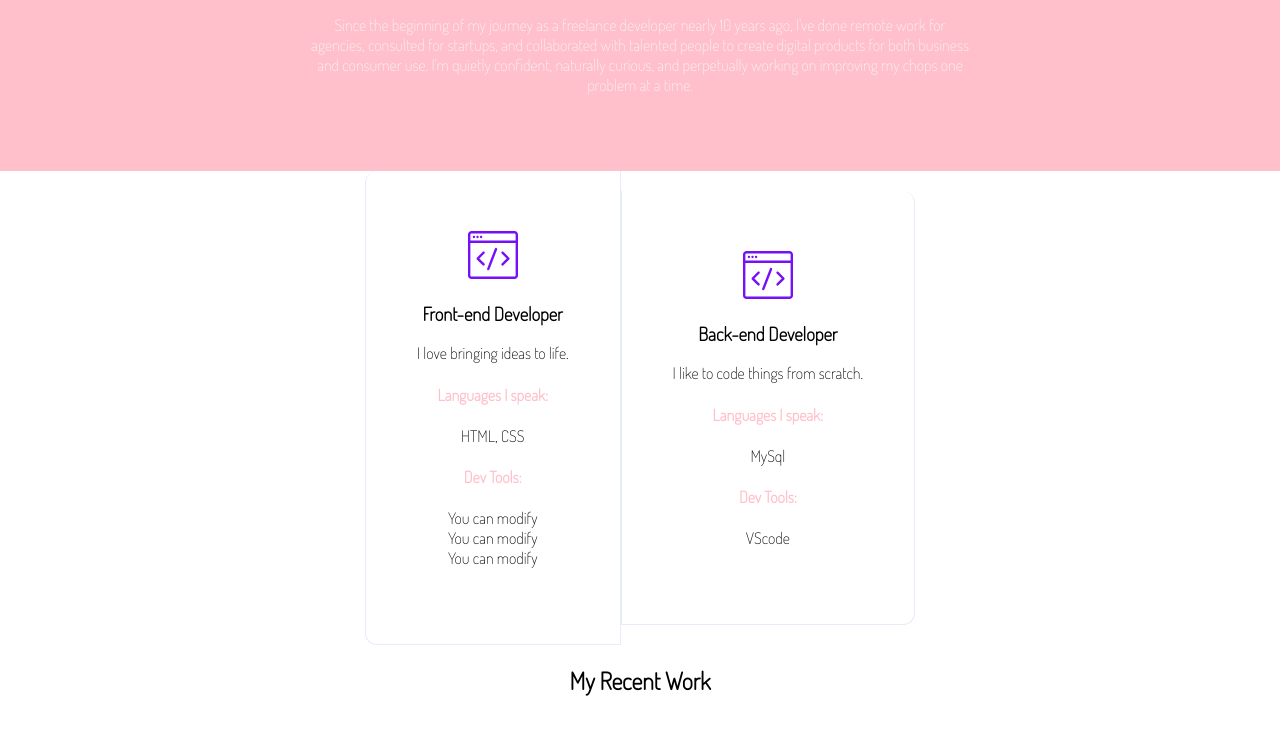
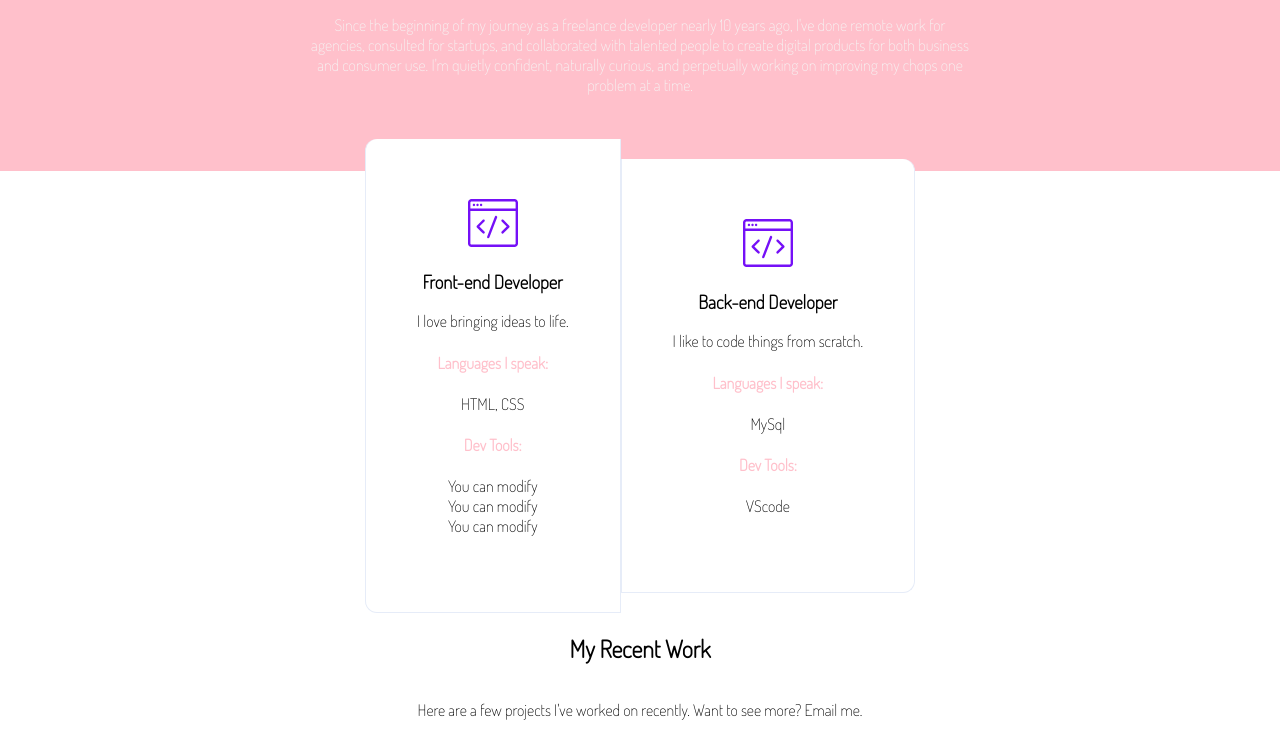
Before and after one commit to wildcodeschool-2025-03/JS-Paris-checkpoint-1, a website: page site/portfolio.html in a window 1280 px wide. Shown: the part 920-1649 px from the top of the page. Drawn offline with Linux system fonts and the light colour scheme.

Commit message:
correction main article

```diff
--- a/site/css/portfolio.css
+++ b/site/css/portfolio.css
@@ -67,7 +67,7 @@ p {
 }
 
 .skills {
-  /* margin-top: calc(var(--gutter) * -2); */
+  margin-top: calc(var(--gutter) * -2);
   border-radius: var(--radius);
   padding: 0 10%;
   display: flex;
```
